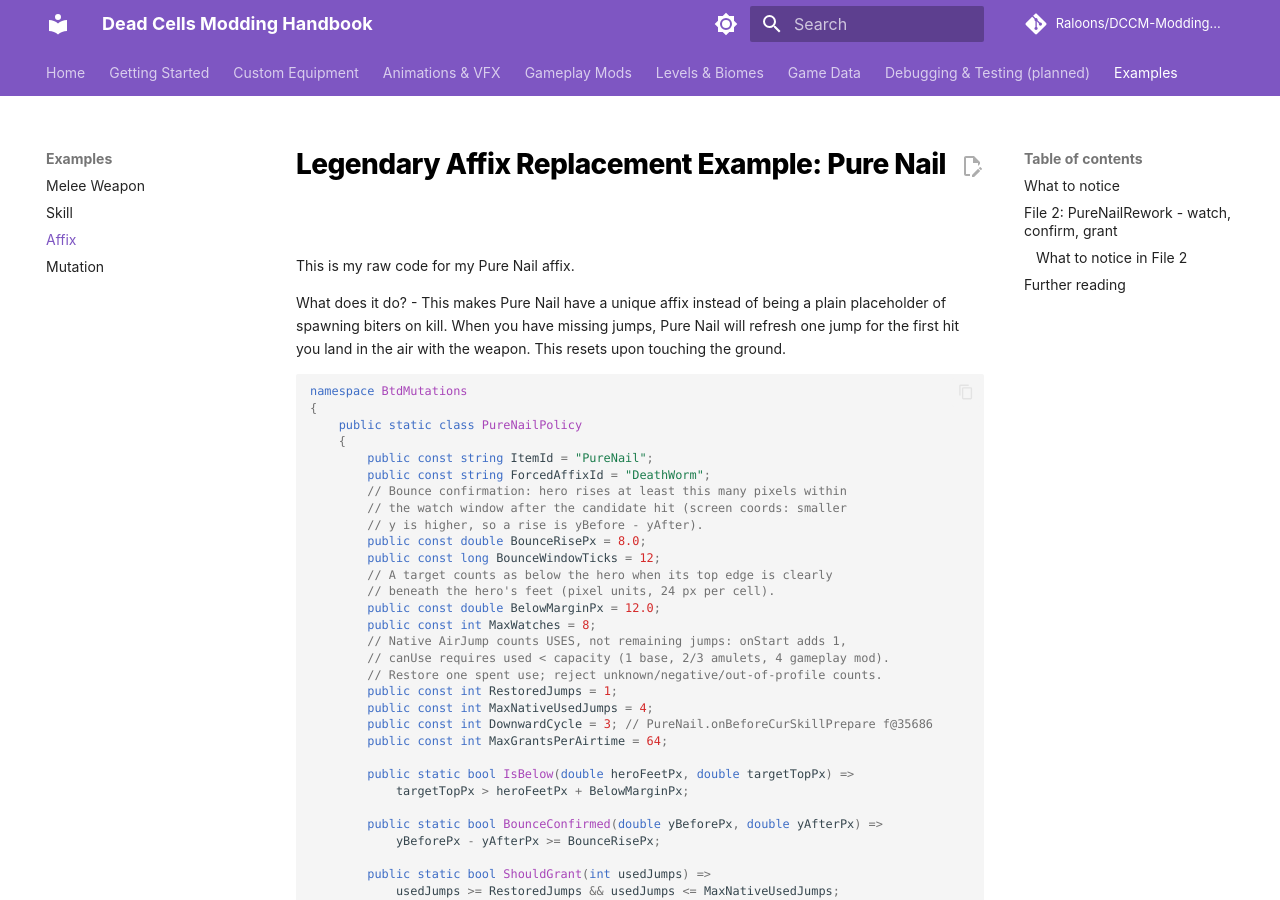
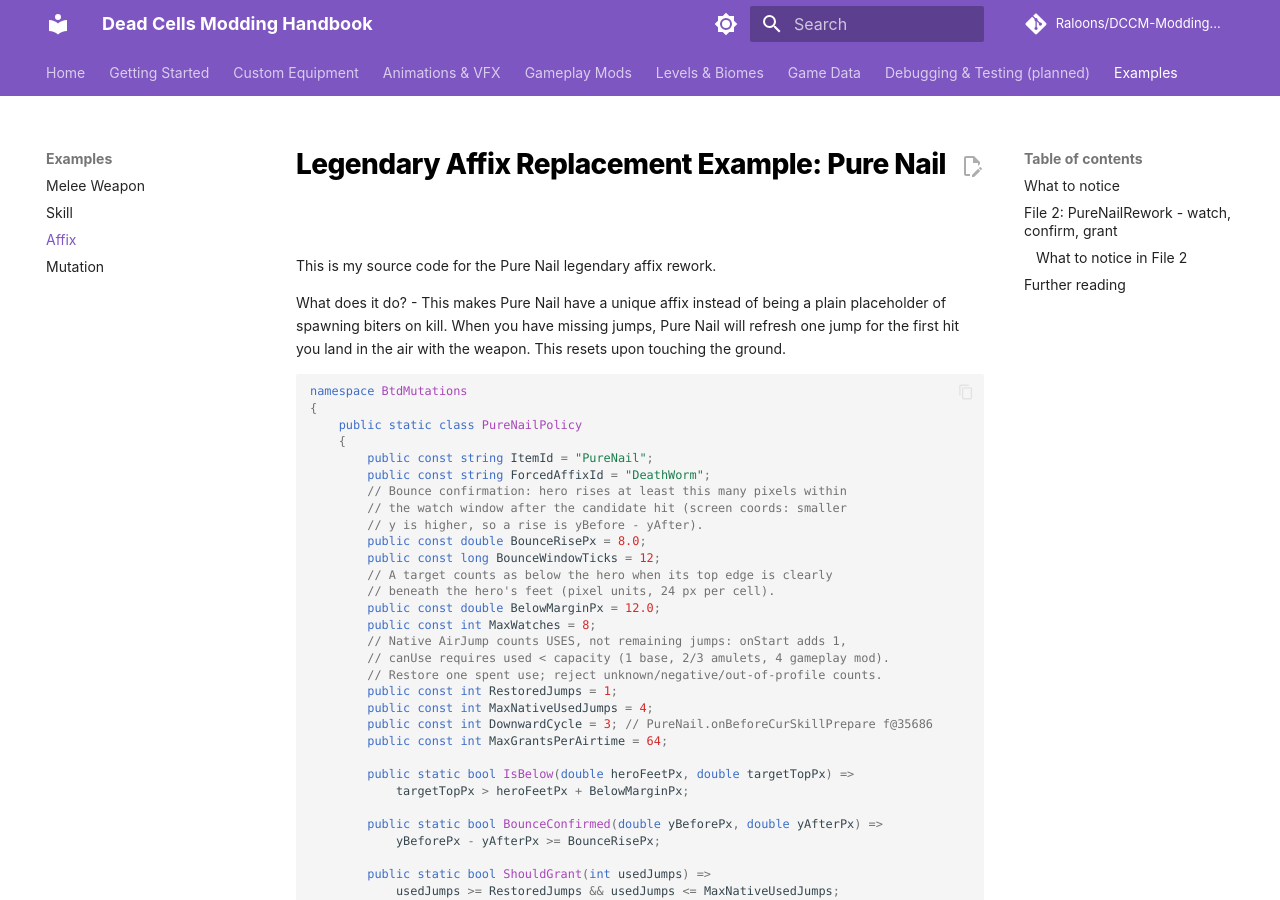
Before and after one commit to Raloons/DCCM-Modding-Handbook, an MkDocs documentation site: the page built from docs/examples/affix.md, in a window 1280 px wide and 900 px high. Built offline with MkDocs 1.6.1 and Material for MkDocs 9.7.7, drawn with Linux system fonts in a browser that asks for light colours; comment, search, counter and statistics services are not loaded.

Commit message:
Revise description for Pure Nail legendary affix
Updated the description of the Pure Nail affix to clarify its functionality.

```diff
--- a/docs/examples/affix.md
+++ b/docs/examples/affix.md
@@ -1,6 +1,6 @@
 # Legendary Affix Replacement Example: Pure Nail
 
-This is my raw code for my Pure Nail affix.
+This is my source code for the Pure Nail legendary affix rework.
 
 What does it do?
 - This makes Pure Nail have a unique affix instead of being a plain placeholder of spawning biters on kill. When you have missing jumps, Pure Nail will refresh one jump for the first hit you land in the air with the weapon. This resets upon touching the ground.
```
